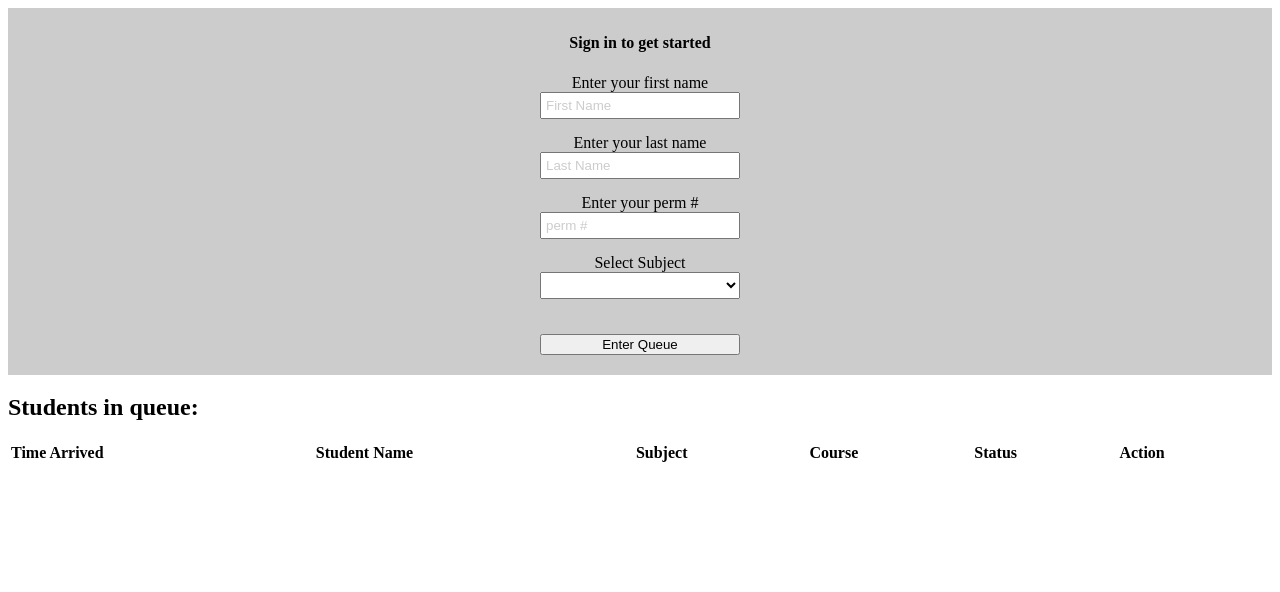
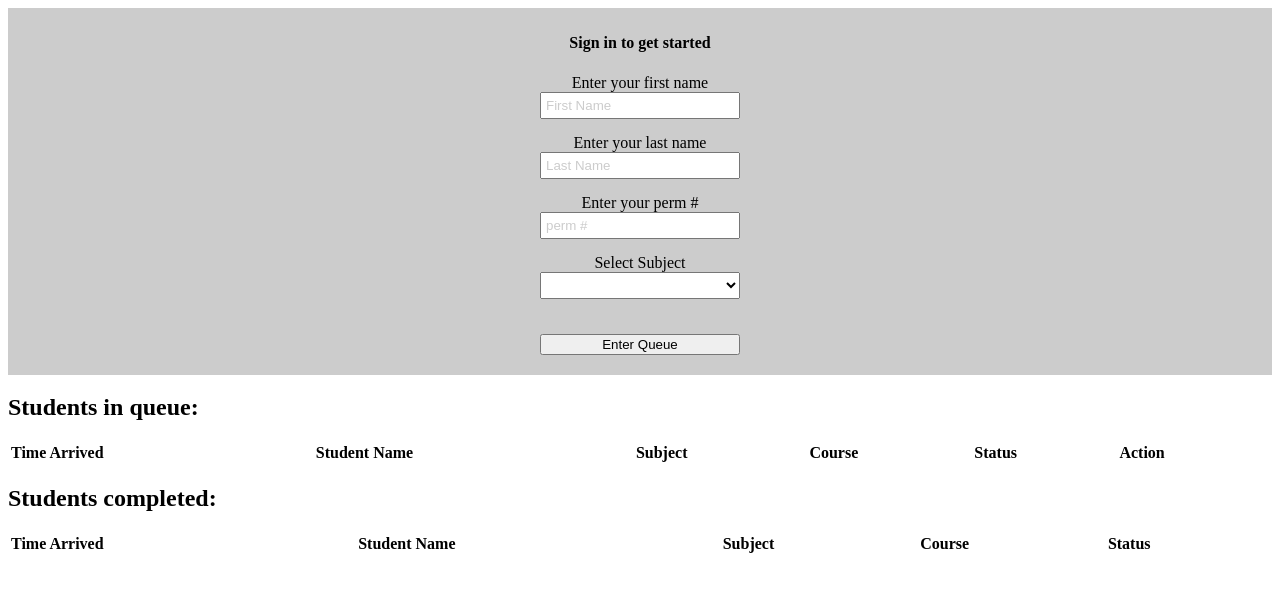
Before and after one commit to LeeDeAnda/Queue-System, a Vue app: page / in a window 1280 px wide. Shown: the top 592 px of the page. Built offline with nearby package versions, Linux system fonts and the light colour scheme.

Commit message:
add studentsCompleted table

```diff
--- a/src/components/Hello.vue
+++ b/src/components/Hello.vue
@@ -58,6 +58,28 @@
             <a href="#" @click.prevent="statusStudying(student)">Studying</a>
             <a href="#" @click.prevent="statusDone(student)">Done</a>
           </td>
+        </tr>
+      </tbody>
+    </table>
+
+    <h2>Students completed:</h2>
+    <table>
+      <thead>
+        <tr>
+          <th>Time Arrived</th>
+          <th>Student Name</th>
+          <th>Subject</th>
+          <th>Course</th>
+          <th>Status</th>
+        </tr>
+      </thead>
+      <tbody>
+        <tr v-for="student in studentsCompleted">
+          <td>{{student.timestamp.format('h:mm:ssA')}}</td>
+          <td>{{student.name}}</td>
+          <td>{{student.subject}}</td>
+          <td>{{student.course}}</td>
+          <td>{{student.status}}</td>
         </tr>
       </tbody>
     </table>
```
